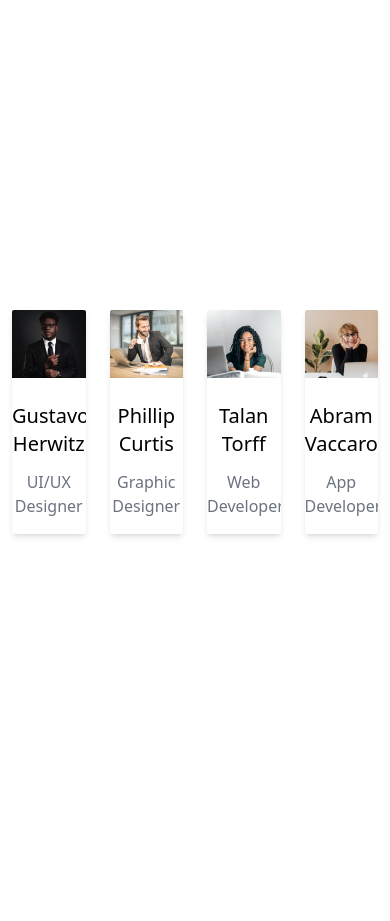
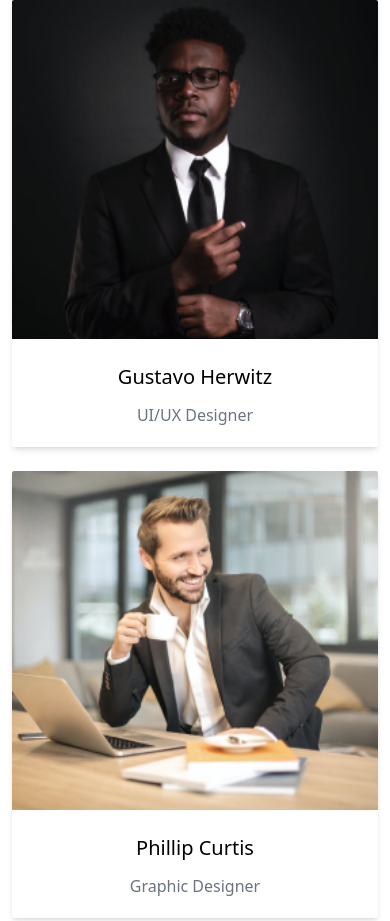
Before and after one commit to neetu-48/tailwind-layout, a plain HTML site: page index.html in a window 390 px wide. Shown: the top 921 px of the page. Before the commit the page ends 844 px from the top, so only its background shows below. Drawn offline with nearby package versions, Linux system fonts and the light colour scheme.

Commit message:
responsive

```diff
--- a/index.html
+++ b/index.html
@@ -11,13 +11,14 @@
 
 <body>
 
-    <section class="min-h-screen flex items-center justify-center">
+    <section class="min-h-screen flex items-center justify-center w-full">
         <div class="container">
-            <div class="flex flex-row justify-center">
-                <div class="rounded-sm shadow-md overflow-hidden group group-[hover]:bg-white mx-3 relative">
-                    <img src="./assets/image/png/image-1.png" alt="image">
+            <div class="flex flex-row flex-wrap justify-center">
+                <div class="w-full sm:w-1/2 md:w-1/3 lg:w-1/4 mb-6">
+                    <div class="rounded-sm shadow-md overflow-hidden group group-[hover]:bg-white mx-3 relative ">
+                        <img src="./assets/image/png/image-1.png" alt="image" class="w-full">
                         <div
-                        class="absolute  justify-center top-11 -right-10 group-hover:right-0  group-hover:block transition-all  duration-700">
+                            class="absolute   justify-center top-11 -right-10 group-hover:right-0  group-hover:block transition-all  duration-700">
                             <div
                                 class="bg-white w-10 h-10  mb-1 flex items-center  justify-center  group/{icons} hover:bg-[rgba(255,83,0)]">
                                 <a href="#"><svg width="24" height="25" viewBox="0 0 24 25" fill="none"
@@ -29,7 +30,8 @@
                                         </g>
                                         <defs>
                                             <clipPath id="clip0_49789_2926">
-                                            <rect width="24" height="24" fill="white" transform="translate(0 0.5)" />
+                                                <rect width="24" height="24" fill="white"
+                                                    transform="translate(0 0.5)" />
                                             </clipPath>
                                         </defs>
                                     </svg>
@@ -57,7 +59,8 @@
                                         </g>
                                         <defs>
                                             <clipPath id="clip0_49789_2935">
-                                            <rect width="24" height="24" fill="white" transform="translate(0 0.5)" />
+                                                <rect width="24" height="24" fill="white"
+                                                    transform="translate(0 0.5)" />
                                             </clipPath>
                                         </defs>
                                     </svg>
@@ -76,10 +79,12 @@
                             </div>
                         </div>
                         <h2 class="text-center font-sans font-medium text-xl text-black pt-6 pb-3">Gustavo Herwitz</h2>
-                    <p class="text-center font-sans text-gray-500 font-normal text-base">UI/UX Designer</p>
+                        <p class="text-center font-sans text-gray-500 font-normal text-base pb-5">UI/UX Designer</p>
                     </div>
+                </div>
+                <div class="w-full sm:w-1/2 md:w-1/3 lg:w-1/4 mb-6">
                     <div class="rounded-sm shadow-md overflow-hidden group group-[hover]:bg-white mx-3 relative">
-                    <img src="./assets/image/png/image-2.png" alt="image">
+                        <img src="./assets/image/png/image-2.png" alt="image" class="w-full">
                         <div
                             class="absolute  justify-center top-11 -right-10 group-hover:right-0  group-hover:block transition-all  duration-700">
                             <div
@@ -93,7 +98,8 @@
                                         </g>
                                         <defs>
                                             <clipPath id="clip0_49789_2926">
-                                            <rect width="24" height="24" fill="white" transform="translate(0 0.5)" />
+                                                <rect width="24" height="24" fill="white"
+                                                    transform="translate(0 0.5)" />
                                             </clipPath>
                                         </defs>
                                     </svg>
@@ -121,7 +127,8 @@
                                         </g>
                                         <defs>
                                             <clipPath id="clip0_49789_2935">
-                                            <rect width="24" height="24" fill="white" transform="translate(0 0.5)" />
+                                                <rect width="24" height="24" fill="white"
+                                                    transform="translate(0 0.5)" />
                                             </clipPath>
                                         </defs>
                                     </svg>
@@ -141,10 +148,12 @@
                         </div>
 
                         <h2 class="text-center font-sans font-medium text-xl text-black pt-6 pb-3">Phillip Curtis</h2>
-                    <p class="text-center  font-sans text-gray-500 font-normal text-base pb-4">Graphic Designer</p>
+                        <p class="text-center  font-sans text-gray-500 font-normal text-base pb-5">Graphic Designer</p>
                     </div>
+                </div>
+                <div class="w-full sm:w-1/2 md:w-1/3 lg:w-1/4 mb-6">
                     <div class="rounded-sm shadow-md overflow-hidden group group-[hover]:bg-white mx-3 relative">
-                    <img src="./assets/image/png/image-3.png" alt="image">
+                        <img src="./assets/image/png/image-3.png" alt="image" class="w-full">
                         <div
                             class="absolute  justify-center top-11 -right-10 group-hover:right-0  group-hover:block transition-all  duration-700">
                             <div
@@ -158,7 +167,8 @@
                                         </g>
                                         <defs>
                                             <clipPath id="clip0_49789_2926">
-                                            <rect width="24" height="24" fill="white" transform="translate(0 0.5)" />
+                                                <rect width="24" height="24" fill="white"
+                                                    transform="translate(0 0.5)" />
                                             </clipPath>
                                         </defs>
                                     </svg>
@@ -186,7 +196,8 @@
                                         </g>
                                         <defs>
                                             <clipPath id="clip0_49789_2935">
-                                            <rect width="24" height="24" fill="white" transform="translate(0 0.5)" />
+                                                <rect width="24" height="24" fill="white"
+                                                    transform="translate(0 0.5)" />
                                             </clipPath>
                                         </defs>
                                     </svg>
@@ -205,11 +216,12 @@
                             </div>
                         </div>
                         <h2 class="text-center font-sans font-medium  text-xl text-black pt-6 pb-3">Talan Torff</h2>
-                    <p class="text-center  font-sans text-gray-500 font-normal text-base">Web Developer</p>
+                        <p class="text-center  font-sans text-gray-500 font-normal text-base pb-5">Web Developer</p>
                     </div>
-
+                </div>
+                <div class="w-full sm:w-1/2 md:w-1/3 lg:w-1/4 mb-6">
                     <div class="rounded-sm shadow-md overflow-hidden group group-[hover]:bg-white mx-3 relative">
-                    <img src="./assets/image/png/image-4.png" alt="image">
+                        <img src="./assets/image/png/image-4.png" alt="image" class="w-full">
                         <div
                             class="absolute  justify-center top-11 -right-10 group-hover:right-0  group-hover:block transition-all  duration-700">
                             <div
@@ -223,7 +235,8 @@
                                         </g>
                                         <defs>
                                             <clipPath id="clip0_49789_2926">
-                                            <rect width="24" height="24" fill="white" transform="translate(0 0.5)" />
+                                                <rect width="24" height="24" fill="white"
+                                                    transform="translate(0 0.5)" />
                                             </clipPath>
                                         </defs>
                                     </svg>
@@ -251,7 +264,8 @@
                                         </g>
                                         <defs>
                                             <clipPath id="clip0_49789_2935">
-                                            <rect width="24" height="24" fill="white" transform="translate(0 0.5)" />
+                                                <rect width="24" height="24" fill="white"
+                                                    transform="translate(0 0.5)" />
                                             </clipPath>
                                         </defs>
                                     </svg>
@@ -270,12 +284,14 @@
                             </div>
                         </div>
                         <h2 class="text-center font-sans font-medium  text-xl text-black pt-6 pb-3">Abram Vaccaro</h2>
-                    <p class="text-center  font-sans text-gray-500 font-normal text-base">App Developer</p>
+                        <p class="text-center  font-sans text-gray-500 font-normal text-base pb-5">App Developer</p>
+                    </div>
+                </div>
+            </div>
         </div>
 
-            </div>
-        </div>
     </section>
+
 
 </body>
 
```
Lines whose indentation alone changed are shown as unchanged.
